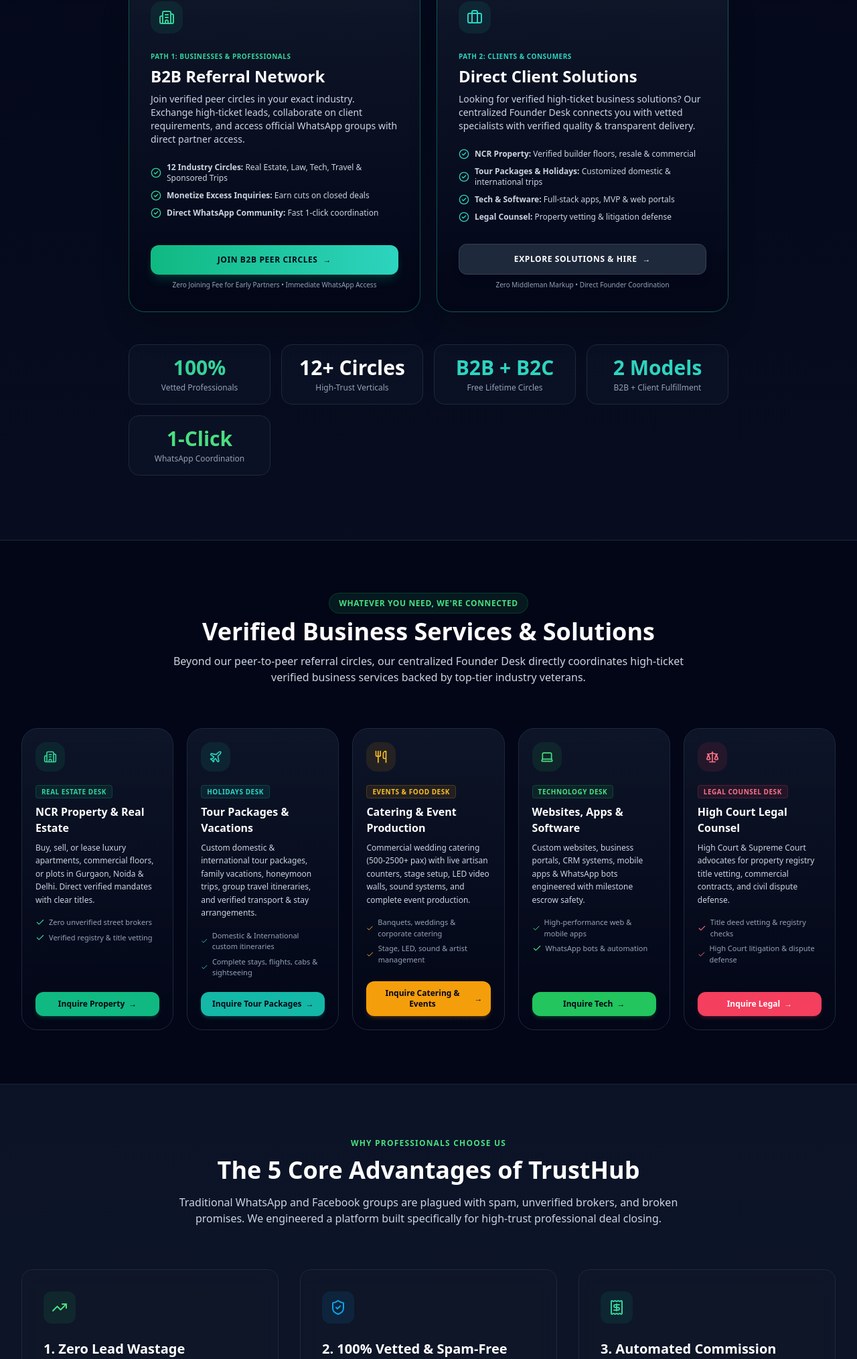
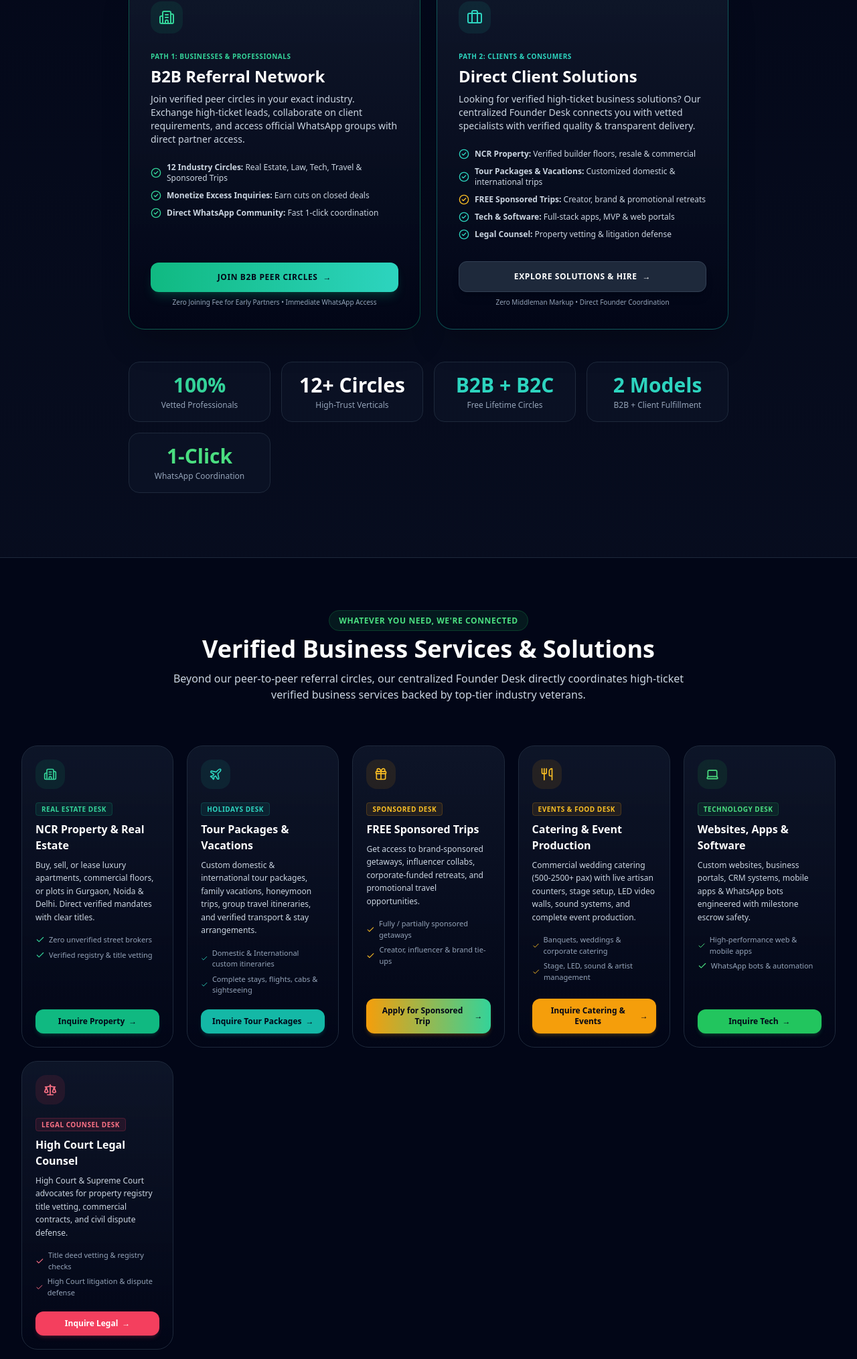
Before and after one commit to wadhwagarvit78-a11y/GLOBAL_NETWORKING, a FastAPI app: page / in a window 1280 px wide. Shown: the part 639-2668 px from the top of the page at 67% size. Run offline with FastAPI, Linux system fonts and the light colour scheme; data comes from the database, SQL or seed files in the repository; both versions use the stored data as it was after the commit; some libraries are stand-ins or nearby versions.

Commit message:
Move FREE Sponsored Trips to B2C Client Services desk and navigation

```diff
--- a/templates/index.html
+++ b/templates/index.html
@@ -112,7 +112,11 @@
             </li>
             <li class="flex items-center gap-2">
               <i data-lucide="check-circle-2" class="w-4 h-4 text-teal-400 shrink-0"></i>
-              <span><strong>Tour Packages & Holidays:</strong> Customized domestic & international trips</span>
+              <span><strong>Tour Packages & Vacations:</strong> Customized domestic & international trips</span>
+            </li>
+            <li class="flex items-center gap-2">
+              <i data-lucide="check-circle-2" class="w-4 h-4 text-amber-400 shrink-0"></i>
+              <span><strong>FREE Sponsored Trips:</strong> Creator, brand & promotional retreats</span>
             </li>
             <li class="flex items-center gap-2">
               <i data-lucide="check-circle-2" class="w-4 h-4 text-teal-400 shrink-0"></i>
@@ -231,6 +235,28 @@
           <span>Inquire Tour Packages</span> &rarr;
         </button>
       </div>
+
+      <!-- Service 3: FREE Sponsored Trips (B2C) -->
+      <div id="services-sponsored-trips" class="p-5 rounded-3xl glass-card border border-slate-800 hover:border-amber-500/50 flex flex-col justify-between transition group bg-gradient-to-b from-slate-900/60 to-slate-950">
+        <div>
+          <div class="w-11 h-11 rounded-2xl bg-amber-500/10 text-amber-400 flex items-center justify-center mb-4 group-hover:scale-110 transition-transform">
+            <i data-lucide="gift" class="w-5 h-5"></i>
+          </div>
+          <span class="text-[10px] font-bold uppercase tracking-wider text-amber-400 px-2 py-0.5 rounded bg-amber-500/10 border border-amber-500/20">Sponsored Desk</span>
+          <h3 class="text-base font-bold text-white mt-2 mb-2">FREE Sponsored Trips</h3>
+          <p class="text-xs text-slate-300 leading-relaxed mb-4">
+            Get access to brand-sponsored getaways, influencer collabs, corporate-funded retreats, and promotional travel opportunities.
+          </p>
+          <ul class="space-y-1.5 text-[11px] text-slate-400 mb-5">
+            <li class="flex items-center gap-1.5"><i data-lucide="check" class="w-3.5 h-3.5 text-amber-400"></i> Fully / partially sponsored getaways</li>
+            <li class="flex items-center gap-1.5"><i data-lucide="check" class="w-3.5 h-3.5 text-amber-400"></i> Creator, influencer & brand tie-ups</li>
+          </ul>
+        </div>
+        <button @click="activeServiceName = 'FREE Sponsored Trips & Getaways'; serviceModal = true" class="w-full py-2.5 px-3 rounded-xl bg-gradient-to-r from-amber-500 to-emerald-400 hover:from-amber-400 hover:to-emerald-300 text-slate-950 font-bold text-xs transition flex items-center justify-center gap-1.5 shadow-md shadow-amber-500/20">
+          <span>Apply for Sponsored Trip</span> &rarr;
+        </button>
+      </div>
+
 
 
       <!-- Service 3: Catering & Event Management -->
--- a/templates/layout.html
+++ b/templates/layout.html
@@ -136,7 +136,15 @@
                 <div class="text-[10px] text-slate-400">Customized domestic, international & family holidays</div>
               </div>
             </a>
+            <a href="/#services-sponsored-trips" @click="open = false" class="flex items-center gap-3 p-2.5 rounded-xl hover:bg-slate-800 text-slate-200 hover:text-white transition">
+              <span class="text-base">🎁</span>
+              <div>
+                <div class="font-bold text-amber-300">FREE Sponsored Trips</div>
+                <div class="text-[10px] text-slate-400">Brand collaborations, creator & funded getaways</div>
+              </div>
+            </a>
             <a href="/#services-catering-events" @click="open = false" class="flex items-center gap-3 p-2.5 rounded-xl hover:bg-slate-800 text-slate-200 hover:text-white transition">
+
               <span class="text-base">🍽️</span>
               <div>
                 <div class="font-bold">Catering & Event Production</div>
```
Also changed, not shown: referral_platform.db.
